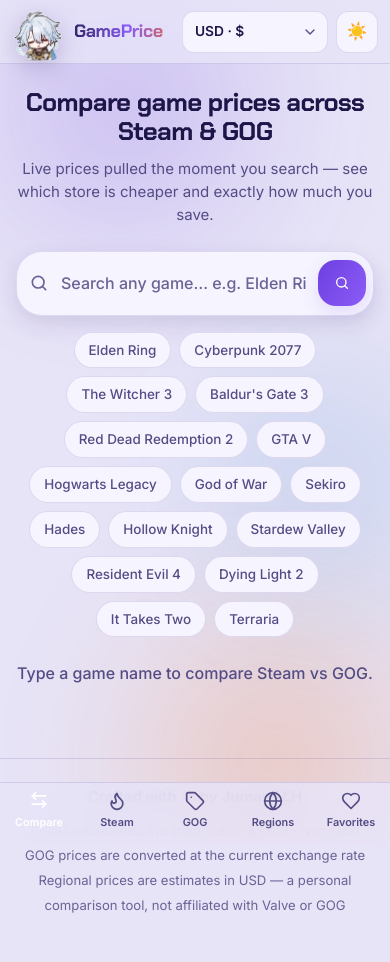
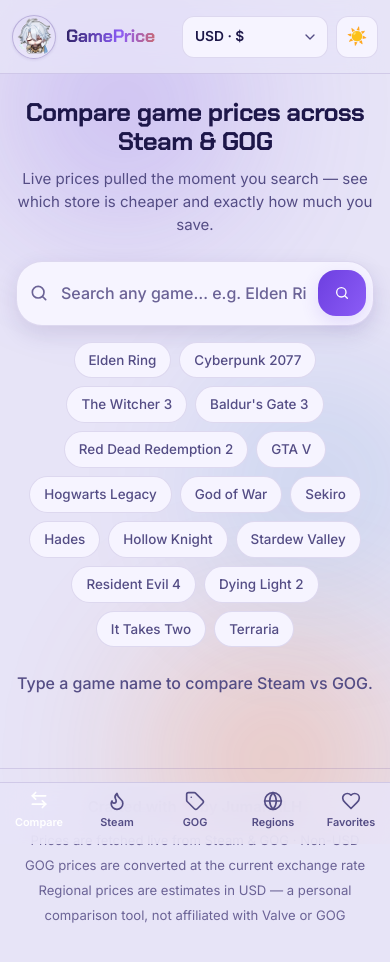
Before and after one commit to JumanALH/game-price-compare, a website: page public/v2/index.html in a window 390 px wide. Drawn offline with Linux system fonts and the light colour scheme.

Commit message:
fix: frame the mascot in a contained avatar badge
Letting the character overflow the header read as clipped rather than
deliberate. It now sits in a circular badge inside a slightly taller bar.

```diff
--- a/public/v2/index.html
+++ b/public/v2/index.html
@@ -12,7 +12,7 @@
 <link rel="preconnect" href="https://fonts.googleapis.com" />
 <link rel="preconnect" href="https://fonts.gstatic.com" crossorigin />
 <link href="https://fonts.googleapis.com/css2?family=Chakra+Petch:wght@600;700&family=Inter:wght@400;500;600;700&display=swap" rel="stylesheet" />
-<link rel="stylesheet" href="styles.css?v=5" />
+<link rel="stylesheet" href="styles.css?v=6" />
 </head>
 <body>
 
@@ -81,8 +81,10 @@
 <header class="topbar">
   <div class="bar-inner">
     <a class="brand" href="/v2/" aria-label="GamePrice home">
-      <img class="brand-avatar" src="/assets/phairene.png" alt="" width="60" height="60"
-           decoding="async" onerror="this.remove()" />
+      <span class="brand-badge">
+        <img class="brand-avatar" src="/assets/phairene.png" alt="" width="56" height="56"
+             decoding="async" onerror="this.closest('.brand-badge').remove()" />
+      </span>
       <span class="wordmark">GamePrice</span>
     </a>
 
@@ -189,6 +191,6 @@
   <button class="tab" data-mode="favs"><svg class="ico" aria-hidden="true"><use href="#i-heart" /></svg><span>Favorites</span></button>
 </nav>
 
-<script src="app.js?v=5"></script>
+<script src="app.js?v=6"></script>
 </body>
 </html>
--- a/public/v2/styles.css
+++ b/public/v2/styles.css
@@ -66,7 +66,7 @@
   --font-display: "Chakra Petch", system-ui, sans-serif;
   --font-ui: "Inter", system-ui, -apple-system, sans-serif;
 
-  --topbar-h: 64px;
+  --topbar-h: 74px;
   --tabbar-h: 62px;
 }
 
@@ -203,18 +203,23 @@
 }
 
 .brand { display: flex; align-items: center; gap: 10px; flex: none; text-decoration: none; }
-/* full character, not a cropped circle — sized to overflow the bar slightly */
+/* framed avatar — sits fully inside the bar instead of spilling past it */
+.brand-badge {
+  width: 56px; height: 56px; flex: none;
+  display: grid; place-items: center; overflow: hidden;
+  border-radius: var(--r-full);
+  background: radial-gradient(circle at 50% 28%, var(--surface-3), var(--surface-2));
+  border: 1px solid var(--border-strong);
+  box-shadow: var(--sh-1);
+}
 .brand-avatar {
-  width: 74px; height: 74px;
+  width: 88%; height: 88%;
   object-fit: contain;
-  margin-bottom: -16px; /* lets the character peek below the bar */
-  filter: drop-shadow(0 6px 12px rgba(0, 0, 0, 0.35));
   animation: bob 4.5s ease-in-out infinite;
 }
-:root[data-theme="light"] .brand-avatar { filter: drop-shadow(0 6px 12px rgba(60, 40, 120, 0.25)); }
 @keyframes bob {
   0%, 100% { transform: translateY(0) rotate(-1.5deg); }
-  50% { transform: translateY(-5px) rotate(1.5deg); }
+  50% { transform: translateY(-3px) rotate(1.5deg); }
 }
 .wordmark {
   font-family: var(--font-display);
@@ -836,7 +841,7 @@
 
 @media (max-width: 420px) {
   .wordmark { font-size: 1.12rem; }
-  .brand-avatar { width: 52px; height: 52px; margin-bottom: -10px; }
+  .brand-badge { width: 44px; height: 44px; }
   .bar-inner { padding: 0 var(--sp-3); gap: var(--sp-2); }
 }
 
```
